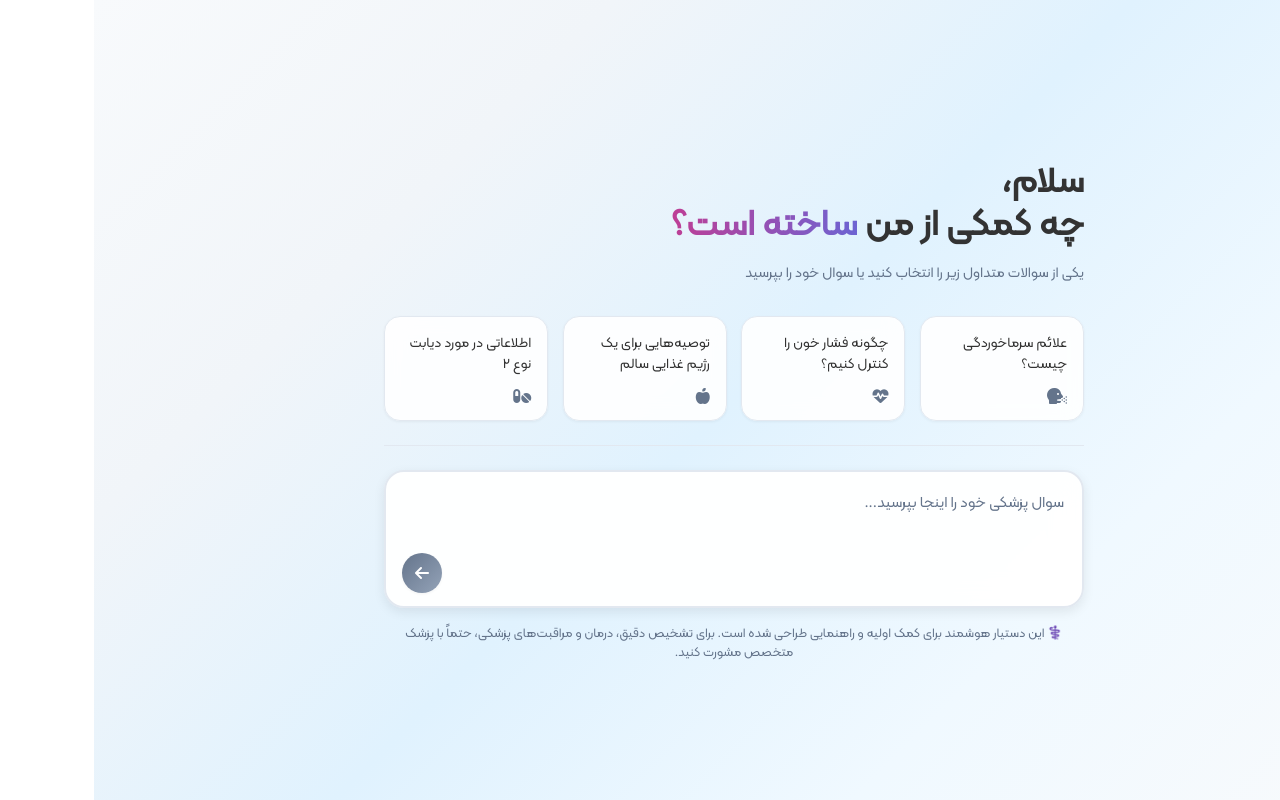
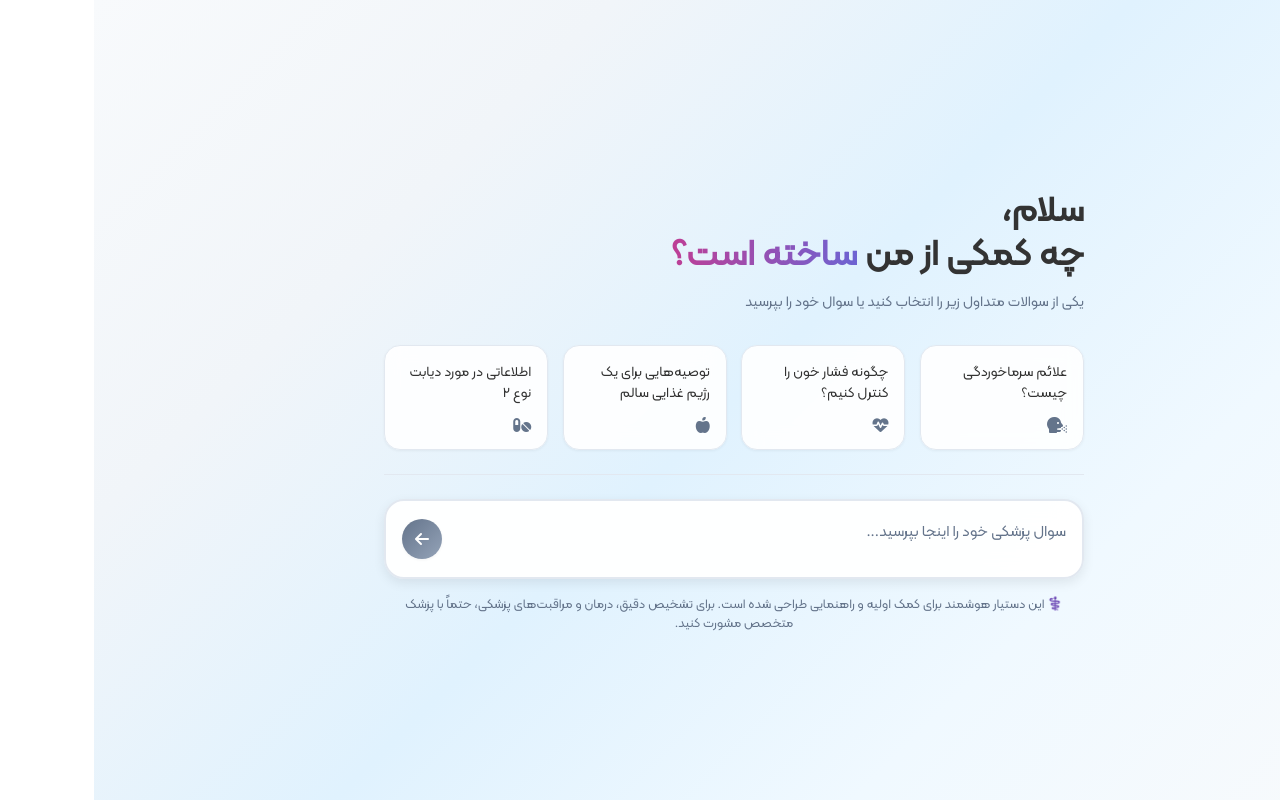
Before and after one commit to navidmovafeghi/salamatbot, a Next.js app in the folder frontend/: page / in a window 1280 px wide. Built offline with nearby package versions, Linux system fonts and the light colour scheme.

Commit message:
ui enhancements 2

```diff
--- a/frontend/app/components/ChatForm.tsx
+++ b/frontend/app/components/ChatForm.tsx
@@ -9,6 +9,7 @@ interface ChatFormProps {
 
 export default function ChatForm({ onSendMessage, onContinueChat, hasExistingChat, isChatMode }: ChatFormProps) {
   const [inputValue, setInputValue] = useState('')
+  const [isExpanded, setIsExpanded] = useState(false)
 
   const handleSubmit = (e: React.FormEvent) => {
     e.preventDefault()
@@ -27,6 +28,18 @@ export default function ChatForm({ onSendMessage, onContinueChat, hasExistingCha
     if (trimmedMessage) {
       onSendMessage(trimmedMessage)
       setInputValue('')
+      setIsExpanded(false) // Collapse after sending
+    }
+  }
+
+  const handleFocus = () => {
+    setIsExpanded(true)
+  }
+
+  const handleBlur = () => {
+    // Only collapse if input is empty
+    if (!inputValue.trim()) {
+      setIsExpanded(false)
     }
   }
 
@@ -59,21 +72,16 @@ export default function ChatForm({ onSendMessage, onContinueChat, hasExistingCha
           value={inputValue}
           onChange={(e) => setInputValue(e.target.value)}
           onKeyDown={handleKeyDown}
+          onFocus={handleFocus}
+          onBlur={handleBlur}
+          className={`chat-textarea ${isExpanded ? 'expanded' : 'collapsed'} ${isChatMode ? 'chat-mode' : ''}`}
+          rows={isExpanded ? 4 : 1}
         />
 
-        <div className="top-controls">
-          {/* Future: Add any top controls here */}
-        </div>
-
-        <div className="bottom-controls">
-          <div className="attachment-buttons">
-            {/* Future: Add attachment buttons here */}
-          </div>
-          <div className="submit-area">
-            <button type="submit" className="submit-button">
-              <i className="fa-solid fa-arrow-left"></i>
-            </button>
-          </div>
+        <div className="submit-area">
+          <button type="submit" className="submit-button">
+            <i className="fa-solid fa-arrow-left"></i>
+          </button>
         </div>
       </div>
     </form>
--- a/frontend/app/components/ChatScreen.tsx
+++ b/frontend/app/components/ChatScreen.tsx
@@ -1,6 +1,27 @@
 import { useEffect, useRef, useState } from 'react'
 import { Message } from '../page'
 import { getSessionList } from '../lib/sessionManager'
+
+// Function to format message text with basic Markdown support
+function formatMessageText(text: string): string {
+  return text
+    // Bold text: **text** or *text*
+    .replace(/\*\*(.*?)\*\*/g, '<strong>$1</strong>')
+    .replace(/\*(.*?)\*/g, '<strong>$1</strong>')
+    // Italic text: _text_
+    .replace(/_(.*?)_/g, '<em>$1</em>')
+    // Line breaks
+    .replace(/\n/g, '<br>')
+    // Escape any remaining HTML to prevent XSS
+    .replace(/</g, '&lt;')
+    .replace(/>/g, '&gt;')
+    // Re-enable our formatted tags
+    .replace(/&lt;strong&gt;/g, '<strong>')
+    .replace(/&lt;\/strong&gt;/g, '</strong>')
+    .replace(/&lt;em&gt;/g, '<em>')
+    .replace(/&lt;\/em&gt;/g, '</em>')
+    .replace(/&lt;br&gt;/g, '<br>')
+}
 
 interface ChatScreenProps {
   isVisible: boolean
@@ -34,8 +55,16 @@ export default function ChatScreen({ isVisible, messages, onClearHistory, onRetu
   }, [showHistoryMenu])
 
   useEffect(() => {
-    if (chatHistoryRef.current) {
-      chatHistoryRef.current.scrollTop = chatHistoryRef.current.scrollHeight
+    // Try to scroll the chat screen container
+    const chatScreen = document.getElementById('chat-screen')
+    if (chatScreen) {
+      // Small delay to ensure DOM is updated before scrolling
+      setTimeout(() => {
+        chatScreen.scrollTo({
+          top: chatScreen.scrollHeight,
+          behavior: 'smooth'
+        })
+      }, 100)
     }
   }, [messages])
 
@@ -187,9 +216,12 @@ export default function ChatScreen({ isVisible, messages, onClearHistory, onRetu
                 <span></span>
               </div>
             )}
-            <div className="message-content">
-              {message.text}
-            </div>
+            <div
+              className="message-content"
+              dangerouslySetInnerHTML={{
+                __html: formatMessageText(message.text)
+              }}
+            />
             {message.isEmergency && (
               <div className="emergency-warning">
                 ⚠️ این پیام ممکن است نشان‌دهنده وضعیت اورژانسی باشد. در صورت نیاز فوراً با پزشک تماس بگیرید.
--- a/frontend/app/globals.css
+++ b/frontend/app/globals.css
@@ -235,6 +235,46 @@ body.chat-mode {
     border-left: none;
 }
 
+/* --- Message Content Styles --- */
+.message-content {
+    direction: rtl;
+    text-align: right;
+    unicode-bidi: embed;
+    white-space: pre-wrap;
+    word-wrap: break-word;
+    overflow-wrap: break-word;
+    line-height: 1.6;
+    font-family: 'Kalameh', -apple-system, BlinkMacSystemFont, "Segoe UI", Roboto, Helvetica, Arial, sans-serif;
+}
+
+/* --- Chat Textarea Expand/Collapse Styles --- */
+.chat-textarea {
+    transition: all 0.3s cubic-bezier(0.4, 0, 0.2, 1);
+    resize: none;
+    overflow-y: hidden;
+}
+
+.chat-textarea.collapsed {
+    min-height: 50px;
+    max-height: 50px;
+}
+
+.chat-textarea.expanded {
+    min-height: 100px;
+    max-height: 150px;
+    overflow-y: auto;
+}
+
+.chat-textarea.chat-mode.collapsed {
+    min-height: 45px;
+    max-height: 45px;
+}
+
+.chat-textarea.chat-mode.expanded {
+    min-height: 90px;
+    max-height: 120px;
+}
+
 body.chat-mode {
     background: var(--bg-gradient-chat);
     background-attachment: fixed;
@@ -285,6 +325,13 @@ body.chat-mode {
     overflow-y: auto;
     padding: 0 1rem 0.5rem 1rem;
     min-height: 0;
+    /* Hide scrollbar while keeping functionality */
+    scrollbar-width: none; /* Firefox */
+    -ms-overflow-style: none; /* Internet Explorer 10+ */
+}
+
+#chat-screen::-webkit-scrollbar {
+    display: none; /* WebKit browsers (Chrome, Safari, Edge) */
 }
 
 .container.chat-active .disclaimer {
@@ -316,11 +363,12 @@ body.chat-mode {
     backdrop-filter: blur(15px);
     border: 2px solid var(--border-color);
     border-radius: 20px;
-    padding: 0.8rem 1rem 0 1rem;
+    padding: 0.8rem 1rem;
     box-shadow: var(--shadow-md);
-    display: grid;
-    grid-template-rows: auto 1fr auto;
-    min-height: 130px;
+    display: flex;
+    align-items: center;
+    gap: 0.8rem;
+    min-height: 60px;
     position: relative;
     transition: all 0.3s cubic-bezier(0.4, 0, 0.2, 1);
 }
@@ -332,59 +380,20 @@ body.chat-mode {
 }
 
 .chat-input-area textarea {
-    width: 100%;
-    height: 100%;
+    flex: 1;
     border: none;
     background: none;
     resize: none;
     outline: none;
     font-size: 0.95rem;
     font-family: inherit;
-    grid-row: 2 / 3;
-    padding-top: 0.5rem;
+    padding: 0.5rem 0;
+    line-height: 1.4;
+    vertical-align: middle;
 }
 
 .chat-input-area textarea::placeholder {
     color: var(--subtle-text-color);
-}
-
-.top-controls {
-    grid-row: 1 / 2;
-    display: flex;
-    justify-content: flex-end;
-}
-
-.web-filter {
-    background-color: var(--bg-color);
-    border: 1px solid var(--border-color);
-    border-radius: 20px;
-    padding: 0.3rem 0.8rem;
-    font-size: 0.8rem;
-    cursor: pointer;
-    display: flex;
-    align-items: center;
-    gap: 0.5rem;
-}
-
-.bottom-controls {
-    grid-row: 3 / 4;
-    display: flex;
-    justify-content: space-between;
-    align-items: center;
-    padding-top: 0.8rem;
-    padding-bottom: 0.8rem;
-}
-
-.attachment-buttons button {
-    background: none;
-    border: none;
-    color: var(--subtle-text-color);
-    cursor: pointer;
-    font-size: 0.85rem;
-    margin-left: 0.8rem;
-    display: inline-flex;
-    align-items: center;
-    gap: 0.4rem;
 }
 
 .submit-area {
@@ -414,6 +423,7 @@ body.chat-mode {
     box-shadow: var(--shadow-sm);
     position: relative;
     overflow: hidden;
+    flex-shrink: 0;
 }
 
 .submit-button::before {
--- a/frontend/app/lib/gemini.ts
+++ b/frontend/app/lib/gemini.ts
@@ -17,12 +17,12 @@ if (!apiKey) {
 const geminiModel = new GoogleGenerativeAI(apiKey);
 
 const model = geminiModel.getGenerativeModel({
-  model: "gemini-1.5-pro",
+  model: "gemini-2.0-flash-exp", // Gemini 2.0 Flash experimental
   generationConfig: {
     temperature: 0.7,
     topP: 0.8,
     topK: 40,
-    maxOutputTokens: 2048,
+    maxOutputTokens: 8192, // Increased for better responses
   },
   safetySettings: [
     // FIX 2: The 'HARM_CATEGORY_MEDICAL' does not exist and has been removed.
```
